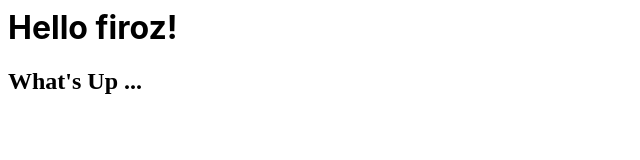
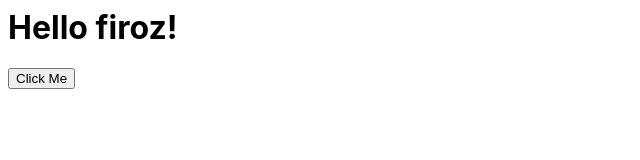
Before and after one commit to FirozSkAhmad/React, a React (Create React App) app: page / in a window 1280 px wide. Shown: the top 160 px of the page, without its empty margins (0-640 px from the left). Built offline with nearby package versions, Linux system fonts and the light colour scheme.

Commit message:
1 file modified

```diff
--- a/src/User.js
+++ b/src/User.js
@@ -3,13 +3,20 @@ import React, { Component } from 'react';
 class User extends Component {
   constructor() {
     super();
-    console.log("constructor");
+    this.state = {
+      status: false,
+    };
+    console.log('constructor');
+  }
+  toogle() {
+    this.setState({ status: !this.state.status });
   }
   render() {
-    console.log("render")
+    console.log('render');
     return (
-            <div>
-        <h2>What's Up {this.props.state}</h2>
+      <div>
+        {this.state.status ? <h2>What's Up {this.props.state}</h2> : null}
+        <button onClick={() => this.toogle()}>Click Me</button>
       </div>
     );
   }
```
